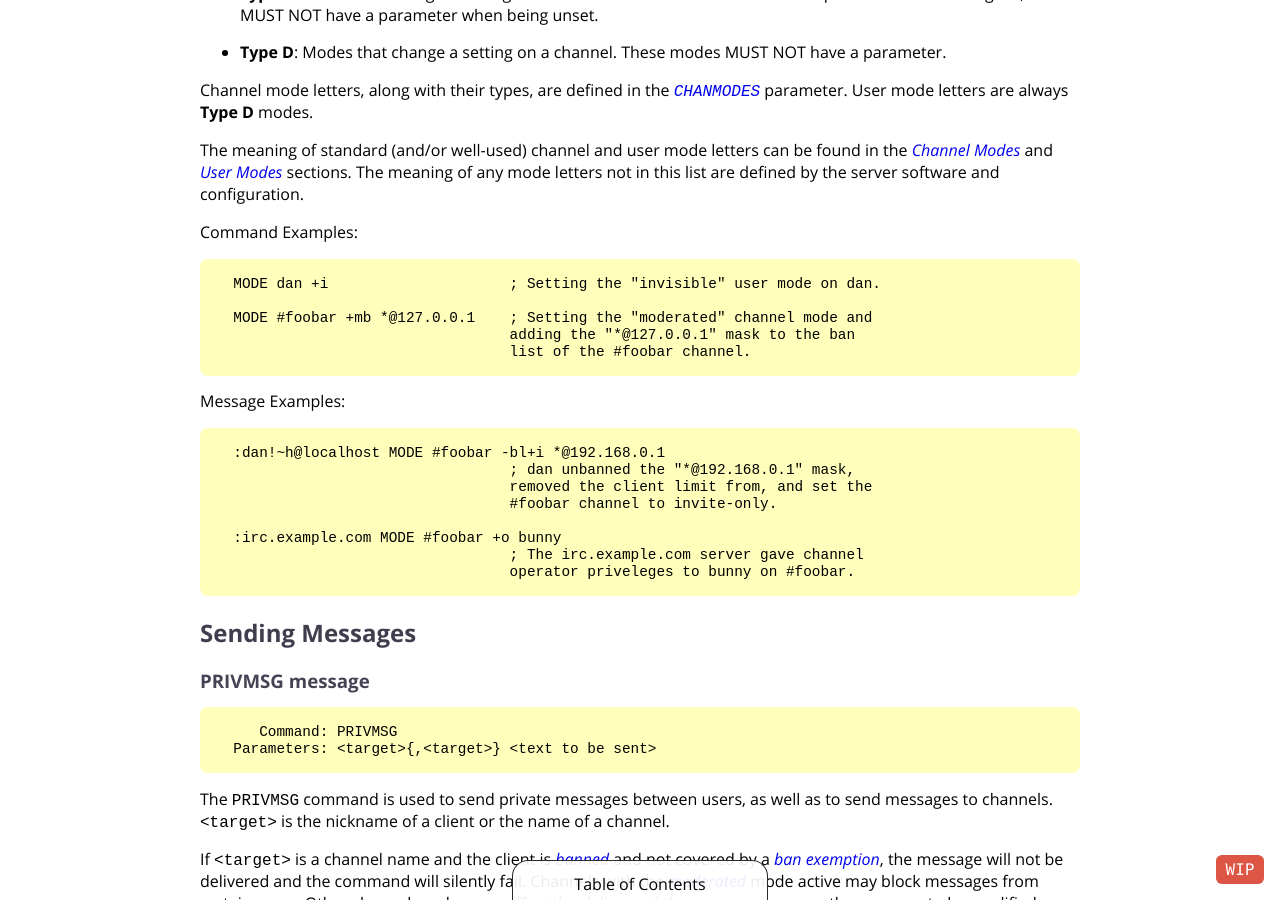
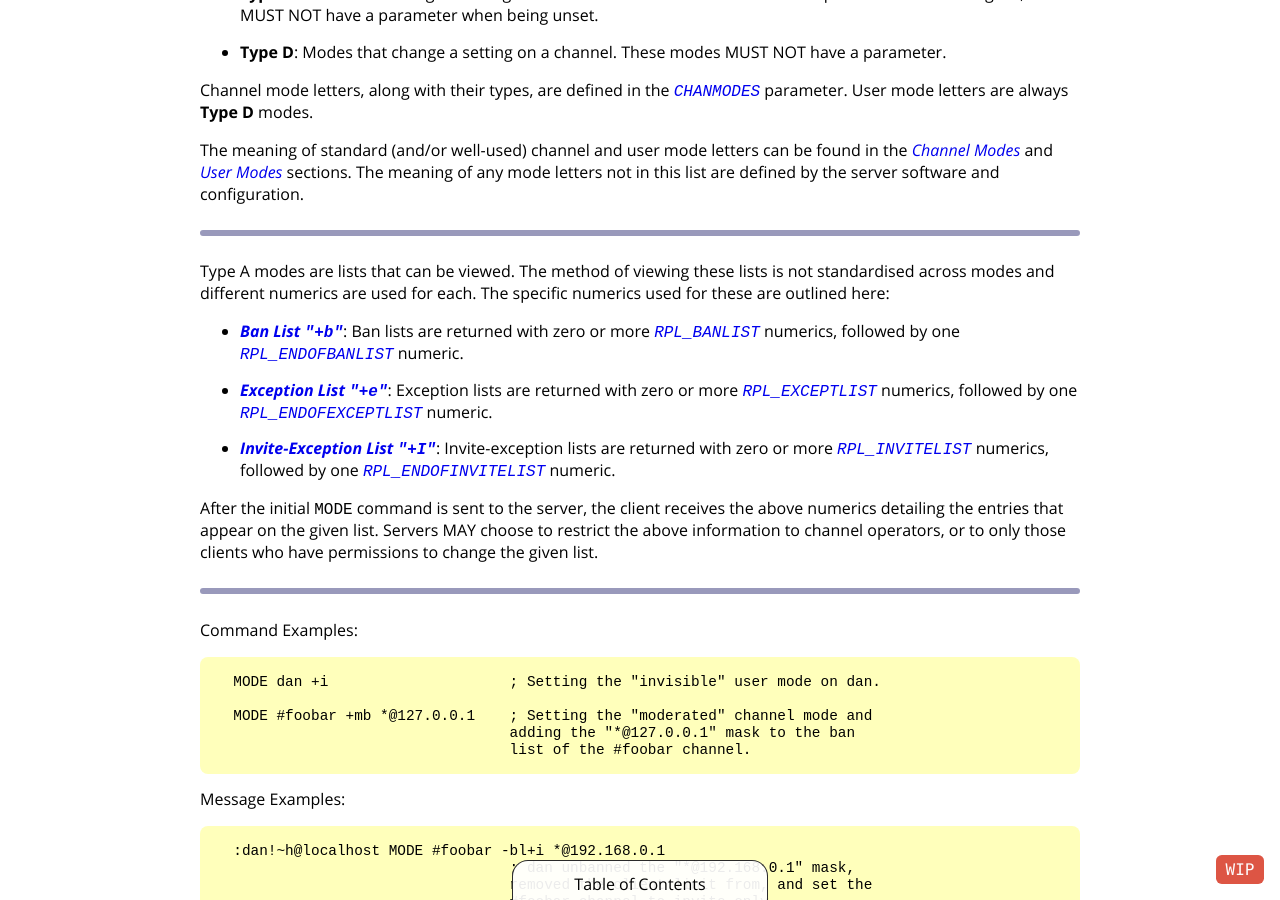
Before and after one commit to ircdocs/modern-irc, a Jekyll site: the page built from index.md, in a window 1280 px wide and 900 px high, scrolled down 30449 px. Built offline with Jekyll 4.4.1, drawn with Linux system fonts in a browser that asks for light colours; some of the changed text lies outside the part shown.

Commit message:
MODE: Add ban/except/invite list numerics

```diff
--- a/_includes/modern-appendix.md
+++ b/_includes/modern-appendix.md
@@ -52,7 +52,7 @@ This channel mode controls a list of client masks that are 'banned' from joining
 
 If this mode is set on a channel, and a client sends a `JOIN` request for this channel, their nickmask (the combination of `nick!user@host`) is compared with each banned client mask set with this mode. If they match one of these banned masks, they will receive an [`ERR_BANNEDFROMCHAN`](#errbannedfromchan-474) reply and the `JOIN` command will fail. See the [ban exemption](#ban-exemption-channel-mode) mode for more details.
 
-### Ban Exemption Channel Mode
+### Exception Channel Mode
 
 This mode is used in almost all IRC software today. The standard mode letter used for it is `"+e"`, but it SHOULD be defined in the [`EXCEPTS`](#excepts-parameter) `RPL_ISUPPORT` parameter on connection.
 
@@ -76,7 +76,7 @@ This channel mode controls whether new users need to be invited to the channel b
 
 If this mode is set on a channel, a user must have received an [`INVITE`](#invite-message) for this channel before being allowed to join it. If they have not received an invite, they will receive an [`ERR_INVITEONLYCHAN`](#errinviteonlychan-473) reply and the command will fail.
 
-### Invite Exemption Channel Mode
+### Invite-Exception Channel Mode
 
 This mode is used in almost all IRC software today. The standard mode letter used for it is `"+I"`, but it SHOULD be defined in the [`INVEX`](#invex-parameter) `RPL_ISUPPORT` parameter on connection.
 
@@ -471,6 +471,30 @@ Sent to a client to let them know who set the topic (`<nick>`) and when they set
 
 Sent as a reply to the [`INVITE`](#invite-message) command to indicate that the attempt was successful and the client with the nickname `<nick>` has been invited to `<channel>`.
 
+### `RPL_INVITELIST (348)`
+
+      "<client> <channel> <mask>"
+
+Sent as a reply to the [`MODE`](#mode-message) command, when clients are viewing the current entries on a channel's [invite-exception list](#invite-exception-channel-mode). `<mask>` is the given mask on the invite-exception list.
+
+### `RPL_ENDOFINVITELIST (349)`
+
+      "<client> <channel> :End of channel invite list"
+
+Sent as a reply to the [`MODE`](#mode-message) command, this numeric indicates the end of a channel's [invite-exception list](#invite-exception-channel-mode).
+
+### `RPL_EXCEPTLIST (348)`
+
+      "<client> <channel> <mask>"
+
+Sent as a reply to the [`MODE`](#mode-message) command, when clients are viewing the current entries on a channel's [exception list](#exception-channel-mode). `<mask>` is the given mask on the exception list.
+
+### `RPL_ENDOFEXCEPTLIST (349)`
+
+      "<client> <channel> :End of channel exception list"
+
+Sent as a reply to the [`MODE`](#mode-message) command, this numeric indicates the end of a channel's [exception list](#exception-channel-mode).
+
 ### `RPL_VERSION (351)`
 
       "<client> <version> <server> :<comments>"
@@ -496,6 +520,18 @@ Sent as a reply to the [`NAMES`](#names-message) command, this numeric lists the
       "<client> <channel> :End of /NAMES list"
 
 Sent as a reply to the [`NAMES`](#names-message) command, this numeric specifies the end of a list of channel member names.
+
+### `RPL_BANLIST (367)`
+
+      "<client> <channel> <mask>"
+
+Sent as a reply to the [`MODE`](#mode-message) command, when clients are viewing the current entries on a channel's [ban list](#ban-channel-mode). `<mask>` is the given mask on the ban list.
+
+### `RPL_ENDOFBANLIST (368)`
+
+      "<client> <channel> :End of channel ban list"
+
+Sent as a reply to the [`MODE`](#mode-message) command, this numeric indicates the end of a channel's [ban list](#ban-channel-mode).
 
 ### `RPL_ENDOFWHOWAS (369)`
 
--- a/index.md
+++ b/index.md
@@ -1074,6 +1074,18 @@ Channel mode letters, along with their types, are defined in the [`CHANMODES`](#
 
 The meaning of standard (and/or well-used) channel and user mode letters can be found in the [Channel Modes](#channel-modes) and [User Modes](#user-modes) sections. The meaning of any mode letters not in this list are defined by the server software and configuration.
 
+---
+
+Type A modes are lists that can be viewed. The method of viewing these lists is not standardised across modes and different numerics are used for each. The specific numerics used for these are outlined here:
+
+* **[Ban List `"+b"`](#ban-channel-mode)**: Ban lists are returned with zero or more [`RPL_BANLIST`](#rplbanlist-367) numerics, followed by one [`RPL_ENDOFBANLIST`](#rplendofbanlist-368) numeric.
+* **[Exception List `"+e"`](#exception-channel-mode)**: Exception lists are returned with zero or more [`RPL_EXCEPTLIST`](#rplexceptlist-348) numerics, followed by one [`RPL_ENDOFEXCEPTLIST`](#rplendofexceptlist-349) numeric.
+* **[Invite-Exception List `"+I"`](#invite-exception-channel-mode)**: Invite-exception lists are returned with zero or more [`RPL_INVITELIST`](#rplinvitelist-346) numerics, followed by one [`RPL_ENDOFINVITELIST`](#rplendofinvitelist-347) numeric.
+
+After the initial `MODE` command is sent to the server, the client receives the above numerics detailing the entries that appear on the given list. Servers MAY choose to restrict the above information to channel operators, or to only those clients who have permissions to change the given list.
+
+---
+
 Command Examples:
 
       MODE dan +i                     ; Setting the "invisible" user mode on dan.
```
